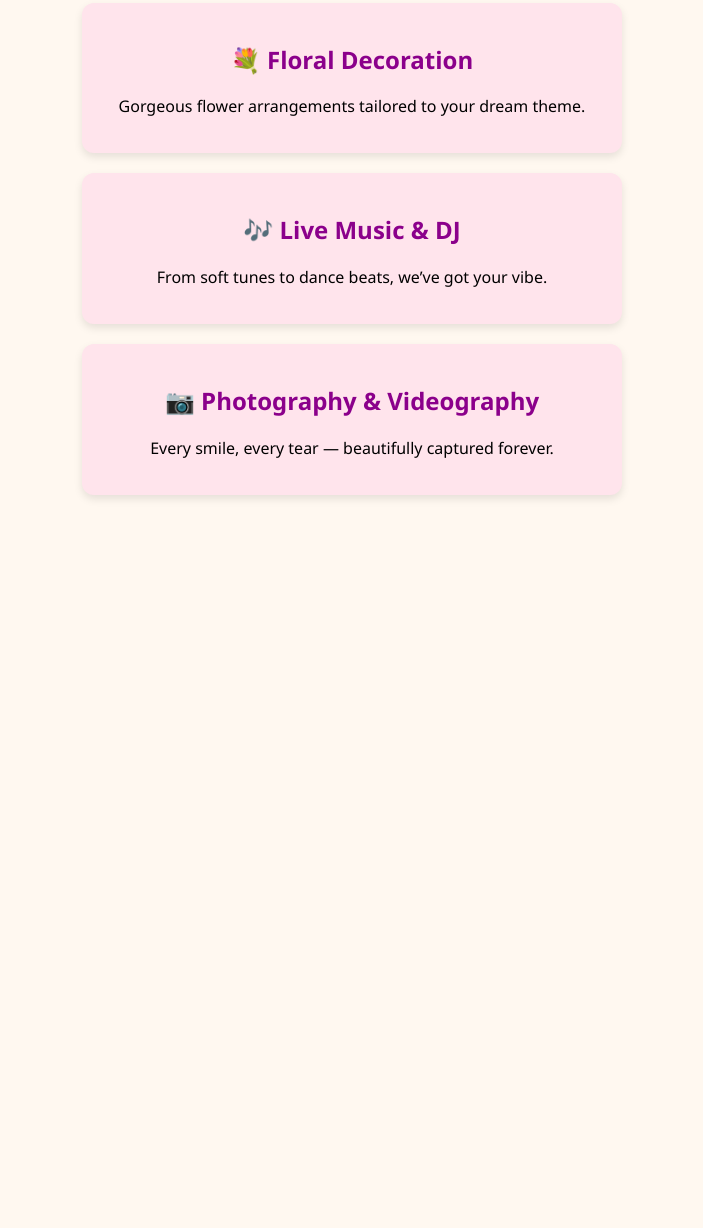
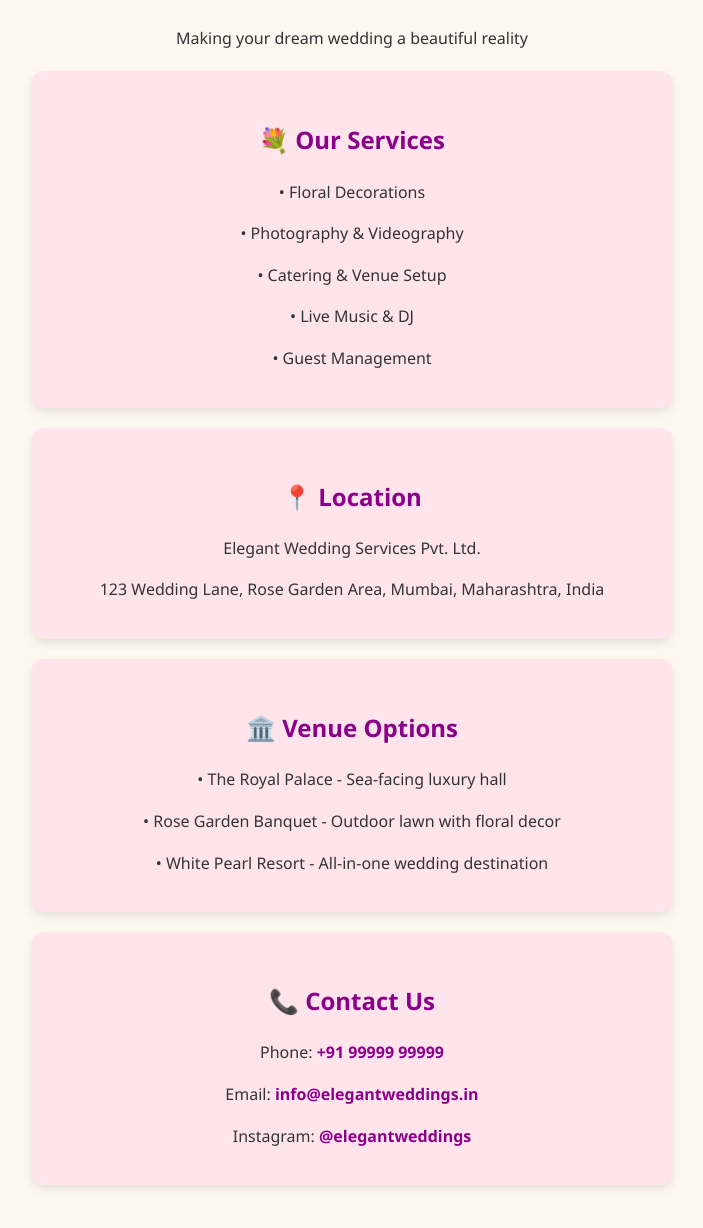
Before and after one commit to Kalyan9881/wedding-service-site, a plain HTML site: page INDEX.HTML in a window 1280 px wide. Shown: the part 154-1382 px from the top of the page, without its empty margins (288-991 px from the left). Before the commit the page ends 800 px from the top, so only its background shows below. Drawn offline with Linux system fonts and the light colour scheme.

Commit message:
Update INDEX.HTML

```diff
--- a/INDEX.HTML
+++ b/INDEX.HTML
@@ -8,42 +8,67 @@
     body {
       font-family: 'Segoe UI', sans-serif;
       background: #fff8f0;
+      color: #333;
       text-align: center;
       padding: 40px;
+      line-height: 1.6;
     }
     h1 {
       color: #c71585;
-      font-size: 2.5em;
-    }
-    .service {
-      margin: 20px auto;
-      max-width: 500px;
-      background: #ffe4ec;
-      padding: 20px;
-      border-radius: 12px;
-      box-shadow: 0 4px 8px rgba(0,0,0,0.1);
+      font-size: 2.8em;
     }
     h2 {
       color: #8b008b;
+      margin-top: 30px;
+    }
+    .section {
+      background: #ffe4ec;
+      padding: 20px;
+      margin: 20px auto;
+      max-width: 600px;
+      border-radius: 12px;
+      box-shadow: 0 4px 10px rgba(0,0,0,0.1);
+    }
+    .contact a {
+      color: #8b008b;
+      text-decoration: none;
+      font-weight: bold;
     }
   </style>
 </head>
 <body>
+
   <h1>🌸 Elegant Wedding Services 🌸</h1>
+  <p>Making your dream wedding a beautiful reality</p>
 
-  <div class="service">
-    <h2>💐 Floral Decoration</h2>
-    <p>Gorgeous flower arrangements tailored to your dream theme.</p>
+  <div class="section">
+    <h2>💐 Our Services</h2>
+    <p>• Floral Decorations</p>
+    <p>• Photography & Videography</p>
+    <p>• Catering & Venue Setup</p>
+    <p>• Live Music & DJ</p>
+    <p>• Guest Management</p>
   </div>
 
-  <div class="service">
-    <h2>🎶 Live Music & DJ</h2>
-    <p>From soft tunes to dance beats, we’ve got your vibe.</p>
+  <div class="section">
+    <h2>📍 Location</h2>
+    <p>Elegant Wedding Services Pvt. Ltd.</p>
+    <p>123 Wedding Lane, Rose Garden Area, Mumbai, Maharashtra, India</p>
   </div>
 
-  <div class="service">
-    <h2>📷 Photography & Videography</h2>
-    <p>Every smile, every tear — beautifully captured forever.</p>
+  <div class="section">
+    <h2>🏛️ Venue Options</h2>
+    <p>• The Royal Palace - Sea-facing luxury hall</p>
+    <p>• Rose Garden Banquet - Outdoor lawn with floral decor</p>
+    <p>• White Pearl Resort - All-in-one wedding destination</p>
   </div>
+
+  <div class="section contact">
+    <h2>📞 Contact Us</h2>
+    <p>Phone: <a href="tel:+919999999999">+91 99999 99999</a></p>
+    <p>Email: <a href="mailto:info@elegantweddings.in">info@elegantweddings.in</a></p>
+    <p>Instagram: <a href="https://instagram.com/elegantweddings" target="_blank">@elegantweddings</a></p>
+  </div>
+
 </body>
 </html>
```
